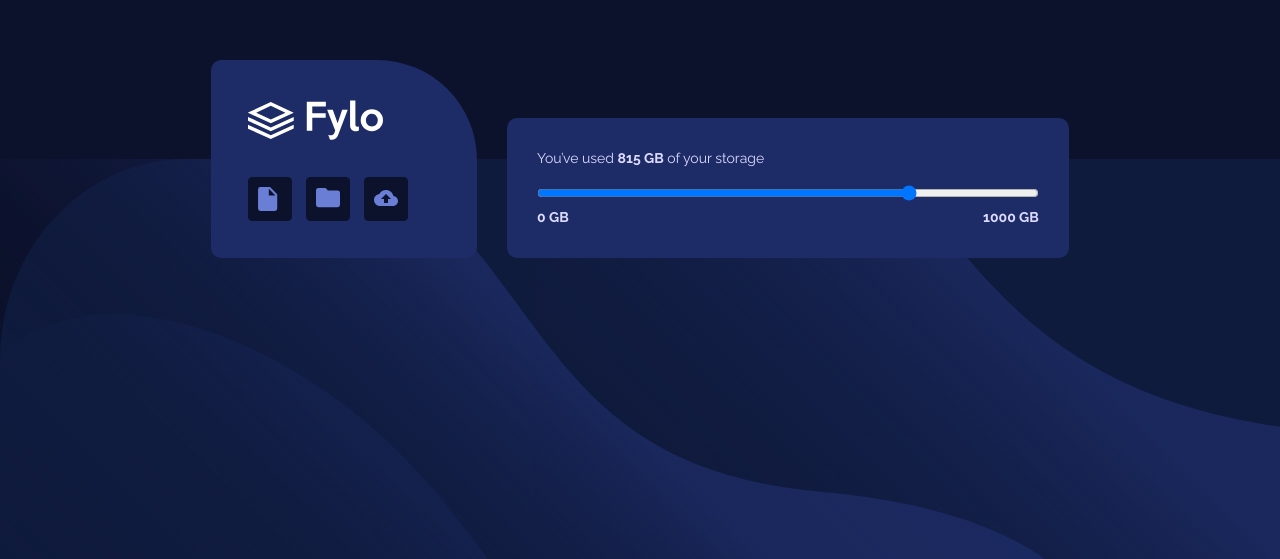
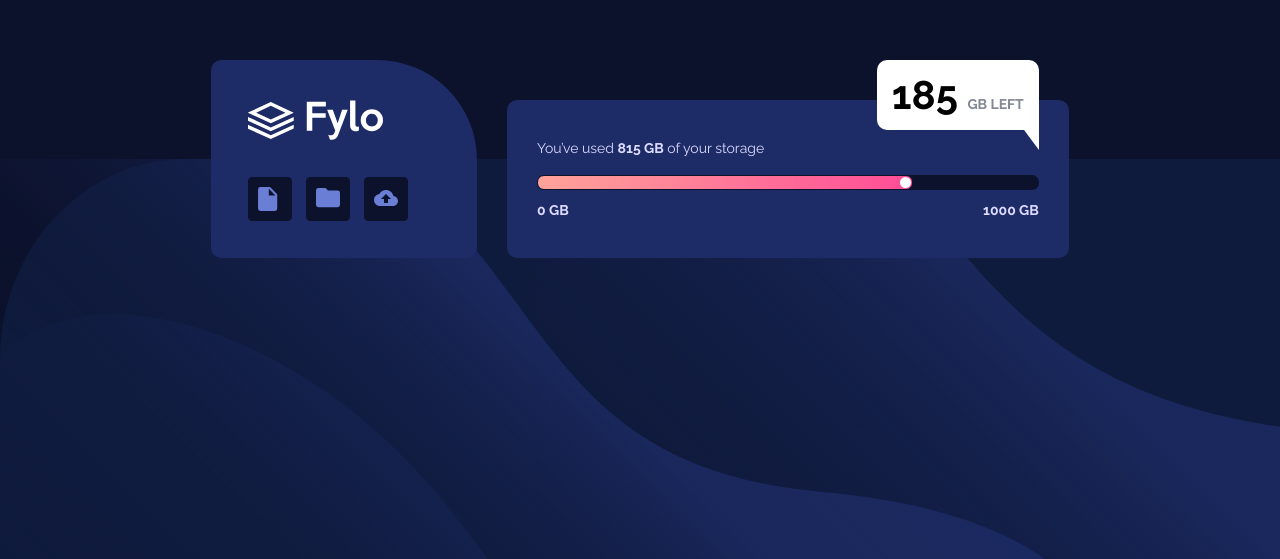
Before and after one commit to Pulkit-Sanan/fylo-data-storage-component-master, a plain HTML site: page index.html in a window 1280 px wide. Shown: the part 241-800 px from the top of the page. Drawn offline with nearby package versions, Linux system fonts and the light colour scheme.

Commit message:
desktop complete

```diff
--- a/css/styles.css
+++ b/css/styles.css
@@ -1,27 +1,27 @@
 * {
-   margin: 0;
-   padding: 0;
-   }
+  margin: 0;
+  padding: 0;
+}
 
-body{
+body {
   font-family: 'Raleway', sans-serif;
   font-weight: 400;
   font-size: 14px;
   color: hsl(243, 100%, 93%);
 }
 
-.db-back{
+.db-back {
   background-color: hsl(229, 56%, 26%);
   border-radius: 10px;
 }
 
-.content{
+.content {
   width: 67vw;
   /* padding: 0 17vw; */
 }
 
 /* BACKGROUND */
-.background{
+.background {
   height: 100vh;
   background-image: url(../images/bg-desktop.svg);
   background-size: 100% 50%;
@@ -34,21 +34,21 @@ body{
 }
 
 /* LEFT BOX */
-#left-box{
+#left-box {
   border-top-right-radius: 100px;
   padding: 30px;
 }
 
-.logo{
+.logo {
   padding: 10px 7px 30px;
 }
 
-.deck{
+.deck {
   max-width: 174px;
   display: flex;
 }
 
-.icon{
+.icon {
   padding: 10px;
   margin: 7px;
   background-color: hsl(229, 57%, 11%);
@@ -57,35 +57,73 @@ body{
 }
 
 /* RIGHT BOX */
-#right-box{
-  padding: 30px;
+#right-box {
+  padding: 37.5px 30px;
 }
-.slider{
-  width: 100%;
+
+.popup{
+  position: absolute;
+  right: 45px;
+  top: -40px;
+  background-color: white;
+  color:hsl(229, 7%, 55%);
+  border-radius: 10px 10px 0 10px;
+  width: max-content;
+  padding: 5px 15px;
+  font-weight: 700;
+  text-align: center;
+  vertical-align: 0.5rem;
+}
+
+.popup::after {
+  content: "";
+  width: 0;
+  height: 0;
+  border-top: 40px solid white;
+  border-left: 30px solid transparent;
+  position: absolute;
+  bottom: -20px;
+  right: 0px;
+}
+
+.popup-text{
+  font-size: 2.5rem;
+  font-weight: 700;
+  color: black;
+}
+
+.progress {
   background-color: hsla(229, 57%, 11%);
+  height: 15px;
+  border-radius: 7px;
+  margin-bottom: 10px;
 }
-/* .tooltip {
+
+.progress-bar {
+  background-image: linear-gradient(to right,
+      hsl(6, 100%, 80%),
+      hsl(335, 100%, 65%));
+  width: 75%;
   position: relative;
-  display: inline-block;
-  padding: 100px;
+  border: 1px solid hsl(229, 57%, 11%);
+  border-radius: 7px;
 }
-.tooltip .tooltiptext {
-  width: 120px;
+
+.progress-dot{
+  position: absolute;
   background-color: white;
-  color: black;
-  text-align: center;
-  padding: 5px 0;
-  border-radius: 6px;
-  position: absolute;
-  z-index: 1;
-} */
+  border-radius: 100%;
+  height: 11px;
+  width: 11px;
+  top: 1px;
+  right: 1px;
+}
 
-
-
-.zero{
+.zero {
   font-weight: 700;
 }
-.thousand{
+
+.thousand {
   text-align: right;
   font-weight: 700;
 }
--- a/index.html
+++ b/index.html
@@ -18,14 +18,14 @@
   <!-- bootstrap scripts -->
 
   <script src="https://code.jquery.com/jquery-3.5.1.slim.min.js"
-    integrity="sha384-DfXdz2htPH0lsSSs5nCTpuj/zy4C+OGpamoFVy38MVBnE+IbbVYUew+OrCXaRkfj"
-    crossorigin="anonymous"></script>
+    integrity="sha384-DfXdz2htPH0lsSSs5nCTpuj/zy4C+OGpamoFVy38MVBnE+IbbVYUew+OrCXaRkfj" crossorigin="anonymous">
+  </script>
   <script src="https://cdn.jsdelivr.net/npm/popper.js@1.16.0/dist/umd/popper.min.js"
-    integrity="sha384-Q6E9RHvbIyZFJoft+2mJbHaEWldlvI9IOYy5n3zV9zzTtmI3UksdQRVvoxMfooAo"
-    crossorigin="anonymous"></script>
+    integrity="sha384-Q6E9RHvbIyZFJoft+2mJbHaEWldlvI9IOYy5n3zV9zzTtmI3UksdQRVvoxMfooAo" crossorigin="anonymous">
+  </script>
   <script src="https://stackpath.bootstrapcdn.com/bootstrap/4.5.0/js/bootstrap.min.js"
-    integrity="sha384-OgVRvuATP1z7JjHLkuOU7Xw704+h835Lr+6QL9UvYjZE3Ipu6Tp75j7Bh/kR0JKI"
-    crossorigin="anonymous"></script>
+    integrity="sha384-OgVRvuATP1z7JjHLkuOU7Xw704+h835Lr+6QL9UvYjZE3Ipu6Tp75j7Bh/kR0JKI" crossorigin="anonymous">
+  </script>
 
 </head>
 
@@ -53,12 +53,14 @@
 
         <div class="col-lg-8">
           <div class="db-back" id="right-box">
+            <div class="popup">
+              <span class="popup-text">185 </span> GB LEFT
+            </div>
             <p>You’ve used <strong>815 GB</strong> of your storage</p>
-            <div class="tooltip">
-              <span class="tooltiptext"><span id="185">185</span> GB Left</span>
-            </div>
-            <div class="slider-container">
-              <input type="range" min="0" max="100" value="75" class="slider" id="myRange">
+            <div class="progress">
+              <div class="progress-bar">
+                <div class="progress-dot"></div>
+              </div>
             </div>
             <div class="row">
               <div class="col-6 zero">0 GB</div>
```
